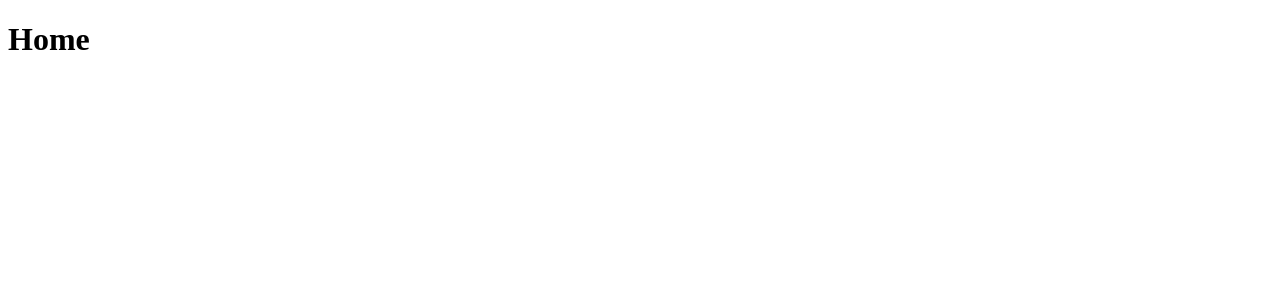
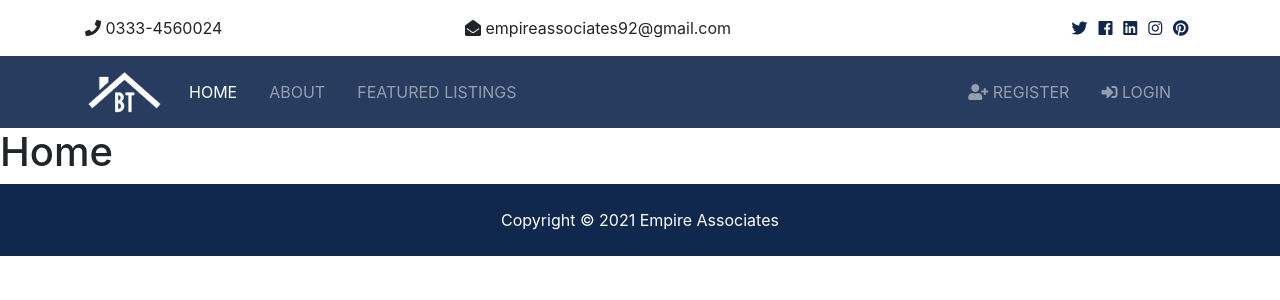
Before and after one commit to LaeeqAhmed/Rreal-Estate-Application, a Django app: page / in a window 1280 px wide. Before the commit the part shown is almost empty. Shown: the top 300 px of the page. Run offline with Django 3.2, Linux system fonts and the light colour scheme; some libraries are stand-ins or nearby versions.

Commit message:
more html files and folders to be added

```diff
--- a/templates/base.html
+++ b/templates/base.html
@@ -1,14 +1,41 @@
+{% load static %}
 <!DOCTYPE html>
 <html lang="en">
 <head>
     <meta charset="UTF-8">
     <meta http-equiv="X-UA-Compatible" content="IE=edge">
     <meta name="viewport" content="width=device-width, initial-scale=1.0">
+    <!--css files here-->
+    <!-- Font Awesome -->
+    <link rel="stylesheet" href="{% static 'css/all.css' %}">
+    <!-- Bootstrap -->
+    <link rel="stylesheet" href="{% static 'css/bootstrap.css' %}">
+    <!-- Custom -->
+    <link rel="stylesheet" href="{% static 'css/style.css' %}">
+    <!-- light box -->
+    <link rel="stylesheet" href="{% static 'css/lightbox.min.css' %}">
     <title>Empire Associates</title>
 </head>
 <body>
-    <!--We Using jinja Format here to use this page as a base to different html templates-->
+<!-- Top Bar -->
+
+    {% include 'partials/_topbar.html' %}
+
+  <!-- Navbar -->
+    {% include 'partials/_navbar.html' %}
+
+    <!--We Using jinja Format here to use this page as a base to different html templates main content-->
     {% block content %}
     {% endblock %}
+
+    <!--ending footer-->
+      <!-- Footer -->
+      {% include 'partials/_footer.html' %}
+
+    <!--javascript files below-->
+    <script src="{% static 'js/jquery-3.3.1.min.js' %} "></script>
+    <script src="{% static 'js/bootstrap.bundle.min.js' %} "></script>
+    <script src="{% static 'js/lightbox.min.js' %} "></script>
+    <script src="{% static 'js/main.js' %} "></script>
 </body>
 </html>
--- /dev/null
+++ b/templates/partials/_footer.html
@@ -0,0 +1,4 @@
+<footer id="main-footer" class="py-4 bg-primary text-white text-center">
+    Copyright &copy;
+    <span class="year"></span> Empire Associates
+  </footer>
--- /dev/null
+++ b/templates/partials/_navbar.html
@@ -0,0 +1,39 @@
+<!-- whenever uses static folder load that static folder -->
+{% load static %}
+<!-- Navbar -->
+<nav class="navbar navbar-expand-lg navbar-dark bg-primary sticky-top">
+    <div class="container">
+      <a class="navbar-brand" href="index.html">
+        <img src="{% static 'img/logo.png' %}" class="logo" alt="">
+      </a>
+      <button class="navbar-toggler" type="button" data-toggle="collapse" data-target="#navbarNavAltMarkup">
+        <span class="navbar-toggler-icon"></span>
+      </button>
+      <div class="collapse navbar-collapse" id="navbarNavAltMarkup">
+        <ul class="navbar-nav">
+          <li class="nav-item active mr-3">
+            <a class="nav-link" href="index.html">Home</a>
+          </li>
+          <li class="nav-item mr-3">
+            <a class="nav-link" href="about.html">About</a>
+          </li>
+          <li class="nav-item mr-3">
+            <a class="nav-link" href="listings.html">Featured Listings</a>
+          </li>
+        </ul>
+
+        <ul class="navbar-nav ml-auto">
+          <li class="nav-item mr-3">
+            <a class="nav-link" href="register.html">
+              <i class="fas fa-user-plus"></i> Register</a>
+          </li>
+          <li class="nav-item mr-3">
+            <a class="nav-link" href="login.html">
+              <i class="fas fa-sign-in-alt"></i>
+
+              Login</a>
+          </li>
+        </ul>
+      </div>
+    </div>
+  </nav>
--- /dev/null
+++ b/templates/partials/_topbar.html
@@ -0,0 +1,32 @@
+    <!-- Top Bar -->
+    <section id="top-bar" class="p-3">
+        <div class="container">
+          <div class="row">
+            <div class="col-md-4">
+              <i class="fas fa-phone"></i> 0333-4560024
+            </div>
+            <div class="col-md-4">
+              <i class="fas fa-envelope-open"></i> empireassociates92@gmail.com
+            </div>
+            <div class="col-md-4">
+              <div class="social text-right">
+                <a href="#">
+                  <i class="fab fa-twitter"></i>
+                </a>
+                <a href="#">
+                  <i class="fab fa-facebook"></i>
+                </a>
+                <a href="#">
+                  <i class="fab fa-linkedin"></i>
+                </a>
+                <a href="#">
+                  <i class="fab fa-instagram"></i>
+                </a>
+                <a href="#">
+                  <i class="fab fa-pinterest"></i>
+                </a>
+              </div>
+            </div>
+          </div>
+        </div>
+      </section>
```
